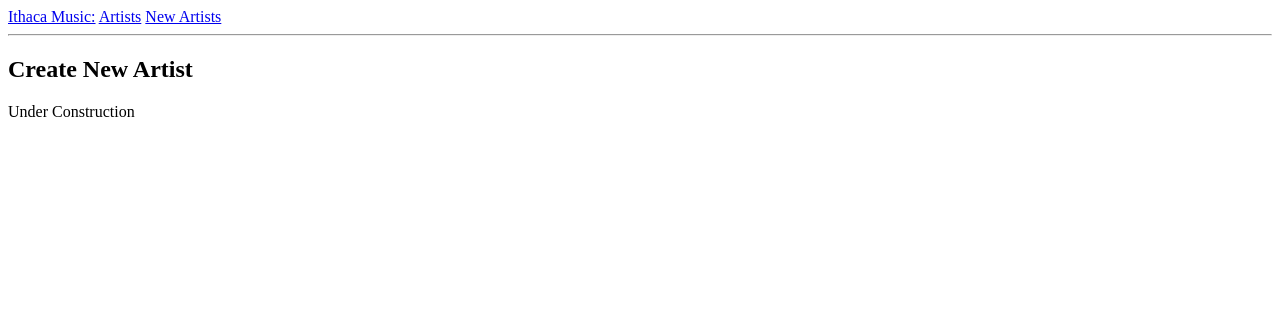
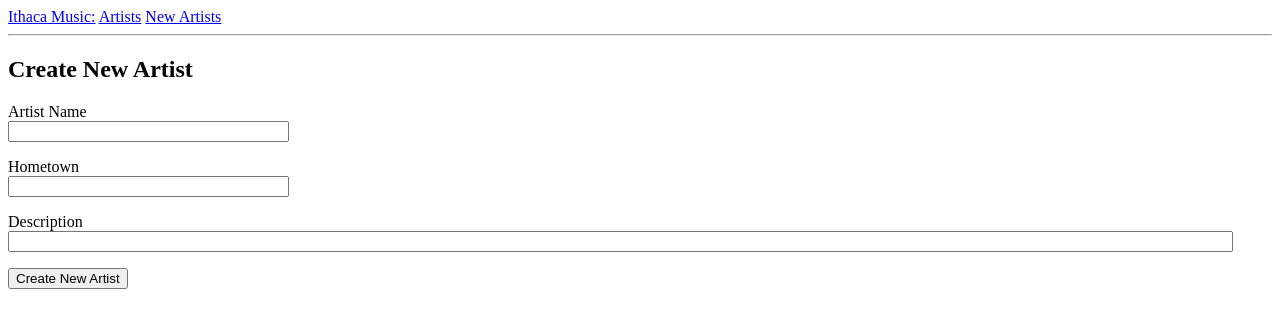
Before and after one commit to ksthilaire13/COMP205_LABS, a Flask app: page /new_artist in a window 1280 px wide. Shown: the top 328 px of the page. Run offline with Flask 3, Linux system fonts and the light colour scheme.

Commit message:
made the setup for the new artists

```diff
--- a/app/forms.py
+++ b/app/forms.py
@@ -3,8 +3,8 @@
 from wtforms.validators import DataRequired
 
 
-class LoginForm(FlaskForm):
-    username = StringField('Username', validators=[DataRequired()])
-    password = PasswordField('Password', validators=[DataRequired()])
-    remember_me = BooleanField('Remember Me')
-    submit = SubmitField('Sign In')
+class CreateArtistForm(FlaskForm):
+    artist_name = StringField('Artist Name', validators=[DataRequired()])
+    artist_hometown = StringField('Hometown')
+    artist_description = StringField('Description')
+    submit = SubmitField('Create New Artist')
--- a/app/routes.py
+++ b/app/routes.py
@@ -1,6 +1,6 @@
 from flask import render_template, flash, redirect, url_for, request
 from app import app
-from app.forms import LoginForm
+from app.forms import CreateArtistForm
 
 
 @app.route('/')
@@ -16,7 +16,12 @@ def artists():
 
 @app.route('/new_artist')
 def new_artist():
-    return render_template('new_artist.html')
+    form = CreateArtistForm()
+    if form.validate_on_submit():
+        flash('Login requested for user {}, remember_me={}'.format(
+            form.artist_name.data, form.artist_hometown.data))
+        return redirect(url_for('index'))
+    return render_template('new_artist.html', title="New Artist", form=form)
 
 
 @app.route('/artist_page')
--- a/app/templates/new_artist.html
+++ b/app/templates/new_artist.html
@@ -2,5 +2,23 @@
 
 {% block content %}
     <h2>Create New Artist</h2>
-    <p>Under Construction</p>
+    <form action="" method="post" novalidate>
+        {{ form.hidden_tag() }}
+        <p>
+            {{ form.artist_name.label }}<br>
+            {{ form.artist_name(size=32) }}<br>
+            {% for error in form.artist_name.errors %}
+            <span style="color: red;">[{{ error }}]</span>
+            {% endfor %}
+        </p>
+        <p>
+            {{ form.artist_hometown.label }}<br>
+            {{ form.artist_hometown(size=32) }}<br>
+        </p>
+        <p>
+            {{ form.artist_description.label }}<br>
+            {{ form.artist_description(size=150) }}<br>
+        </p>
+        <p>{{ form.submit() }}</p>
+    </form>
 {% endblock %}
```
